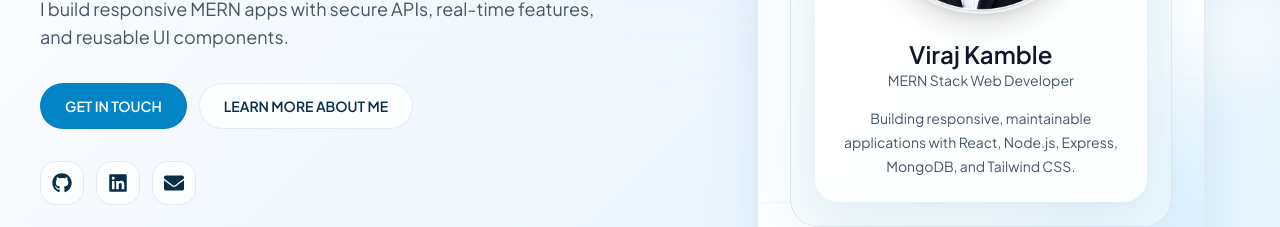
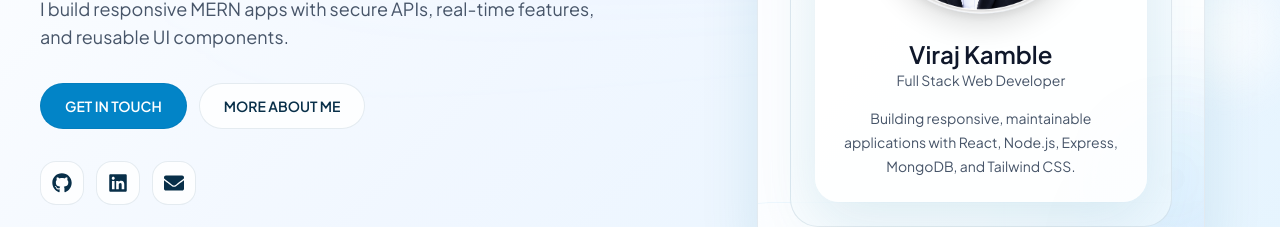
Before and after one commit to Virajkamble632/Viraj_Portfolio, a React (Vite) app: page / in a window 1280 px wide. Shown: the part 457-684 px from the top of the page. Built offline with nearby package versions, Linux system fonts and the light colour scheme.

Commit message:
Update Hero.jsx

```diff
--- a/src/components/Hero/Hero.jsx
+++ b/src/components/Hero/Hero.jsx
@@ -45,7 +45,7 @@ const Hero = () => (
               href="#about"
               className="inline-flex w-full items-center justify-center rounded-full border border-sky-900/10 bg-white/80 px-6 py-3 text-sm font-semibold text-sky-950 transition duration-300 hover:-translate-y-0.5 hover:border-sky-900/20 hover:text-sky-700 sm:w-auto"
             >
-              LEARN MORE ABOUT ME
+               MORE ABOUT ME
             </a>
           </div>
 
@@ -84,7 +84,7 @@ const Hero = () => (
               <div className="flex h-full flex-col items-center justify-center rounded-[1.5rem] bg-white/85 p-6 text-center shadow-soft">
                 <img src={profilePic} alt="Viraj Kamble" className="mb-6 h-48 w-48 rounded-full object-cover border border-white/10 shadow-xl sm:h-56 sm:w-56" />
                 <h2 className="text-2xl font-semibold text-text">Viraj Kamble</h2>
-                <p className="text-sm text-textSecondary">MERN Stack Web Developer</p>
+                <p className="text-sm text-textSecondary">Full Stack Web Developer</p>
                 <p className="mt-4 text-sm leading-6 text-textSecondary">
                   Building responsive, maintainable applications with React, Node.js, Express, MongoDB, and Tailwind CSS.
                 </p>
```
